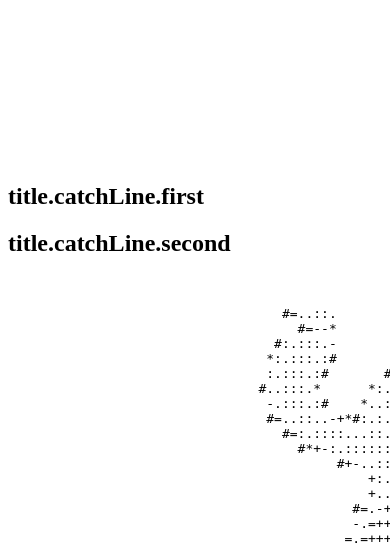
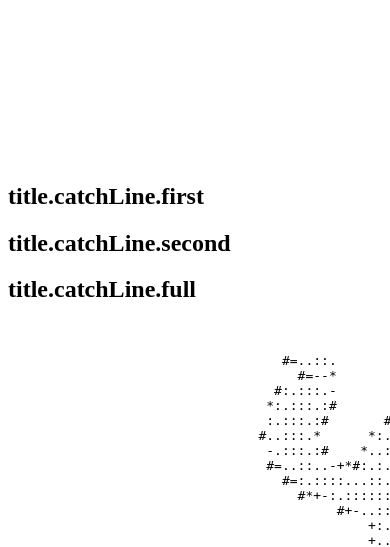
Before and after one commit to Miunn/hebergOS, a Symfony app: template templates/index.twig in a window 390 px wide; the page is wider, and only the part inside the window is pictured. Shown: the part 434-981 px from the top of that part. Run offline with Twig, Linux system fonts and the light colour scheme; the template is opened without the code that fills it, so the values that code supplies are empty; some libraries are stand-ins or nearby versions.

Commit message:
Landing page responsive

```diff
--- a/assets/js/main-page.js
+++ b/assets/js/main-page.js
@@ -1,4 +1,5 @@
 import '../styles/main-page.scss';
+import '../styles/responsive/main-page-responsive.scss';
 
 function replaceAt(string, index, replacement) {
     return string.substring(0, index) + replacement + string.substring(index+replacement.length);
--- a/assets/styles/main-page.scss
+++ b/assets/styles/main-page.scss
@@ -55,6 +55,10 @@ section {
       &.catch-second h2 {
         animation: app-catch-line-in 250ms cubic-bezier(0, 0, 0, 1) 3050ms forwards;
       }
+    }
+
+    .catch-line-full {
+      display: none;
     }
 
     h2 {
--- a/templates/base.html.twig
+++ b/templates/base.html.twig
@@ -2,6 +2,7 @@
 <html lang="{{ app.locale }}">
     <head>
         <meta charset="UTF-8">
+        <meta name="viewport" content="width=device-width" />
         <title>{% block title %}Welcome!{% endblock %}</title>
         <link rel="icon" href="{{ asset('build/images/favicon.png') }}">
         <link rel="stylesheet" href="https://fonts.googleapis.com/css2?family=Material+Symbols+Outlined:opsz,wght,FILL,GRAD@20..48,100..700,0..1,-50..200" />
--- a/templates/index.twig
+++ b/templates/index.twig
@@ -34,28 +34,28 @@
             <ul>
                 {% if is_granted('IS_AUTHENTICATED') and is_granted('ROLE_ADMIN') %}
                     <li>
-                        <a href="{{ path('app_notifications_index') }}"><span class="material-symbols-outlined">notifications</span> <span class="hover-underline">{{ 'title.notifications'|trans }}</span></a>
+                        <a href="{{ path('app_notifications_index') }}"><span class="material-symbols-outlined">notifications</span> <span class="hover-underline large-view">{{ 'title.notifications'|trans }}</span></a>
                     </li>
                     <li>
-                        <a href="{{ path('app_admin_index') }}"><span class="material-symbols-outlined">admin_panel_settings</span> <span class="hover-underline">{{ 'title.admin' | trans }}</span></a>
+                        <a href="{{ path('app_admin_index') }}"><span class="material-symbols-outlined">admin_panel_settings</span> <span class="hover-underline large-view">{{ 'title.admin' | trans }}</span></a>
                     </li>
                 {% elseif not is_granted('IS_AUTHENTICATED') %}
                     <li>
-                        <a href="{{ path('app_app_contact_form') }}"><span class="material-symbols-outlined">rate_review</span> <span class="hover-underline">{{ 'hebergos.contact.title' | trans }}</span></a>
+                        <a href="{{ path('app_app_contact_form') }}"><span class="material-symbols-outlined">rate_review</span> <span class="hover-underline large-view">{{ 'hebergos.contact.title' | trans }}</span></a>
                     </li>
                     <li>
-                        <a href="{{ path('app_login') }}"><span class="material-symbols-outlined">login</span> <span class="hover-underline">{{ 'application.getApp' | trans }}</span></a>
+                        <a href="{{ path('app_login') }}"><span class="material-symbols-outlined">login</span> <span class="hover-underline large-view">{{ 'application.getApp' | trans }}</span></a>
                     </li>
                 {% endif %}
 
                 {% if is_granted('IS_AUTHENTICATED') %}
                     <li>
-                        <a href="{{ path('app_logout') }}"><span class="material-symbols-outlined">logout</span> <span class="hover-underline">{{ 'auth.title.logout' | trans }}</span></a>
+                        <a href="{{ path('app_logout') }}"><span class="material-symbols-outlined">logout</span> <span class="hover-underline large-view">{{ 'auth.title.logout' | trans }}</span></a>
                     </li>
                 {% endif %}
 
                 <li>
-                    <a href="https://github.com/Miunn/herbergOS" target="_blank"><img class="little-img github-logo" src="{{ asset('build/images/github-white.png') }}" alt="{{ 'application.github' | trans }}"> <span class="hover-underline">{{ 'application.github' | trans }}</span></a>
+                    <a href="https://github.com/Miunn/herbergOS" target="_blank"><img class="little-img github-logo" src="{{ asset('build/images/github-white.png') }}" alt="{{ 'application.github' | trans }}"> <span class="hover-underline large-view">{{ 'application.github' | trans }}</span></a>
                 </li>
             </ul>
         </nav>
@@ -67,11 +67,12 @@
         {% block main %}
             <section id="main-head">
                 <div>
-                    <svg class="app-name-svg" width="423.6" height="160" viewBox="0 0 430 160" xmlns="http://www.w3.org/2000/svg">
+                    <svg class="app-name-svg" width="320" height="160" viewBox="0 0 430 160" xmlns="http://www.w3.org/2000/svg">
                         <text y="100" stroke-width="2" fill="none">HebergOS</text>
                     </svg>
                     <div class="catch-line-wrapper catch-first"><h2>{{ 'title.catchLine.first' | trans }}</h2></div>
                     <div class="catch-line-wrapper catch-second"><h2>{{ 'title.catchLine.second' | trans }}</h2></div>
+                    <div class="catch-line-full"><h2>{{ 'title.catchLine.full'|trans }}</h2></div>
                 </div>
                 {% include 'extra/logo-ascii-rounded.twig' %}
             </section>
--- a/translations/fr/messages.fr.yaml
+++ b/translations/fr/messages.fr.yaml
@@ -24,6 +24,7 @@ title.readme: README
 title.technologies: Technologies
 title.catchLine.first: L'hébergement pour
 title.catchLine.second: l'INSA Hauts-de-France
+title.catchLine.full: L'hébergement pour l'INSA Hauts-de-France
 title.admin: Administration
 title.notifications: Notifications
 
```
Also changed, not shown: assets/styles/responsive/main-page-responsive.scss (added, +58 -0 lines).
